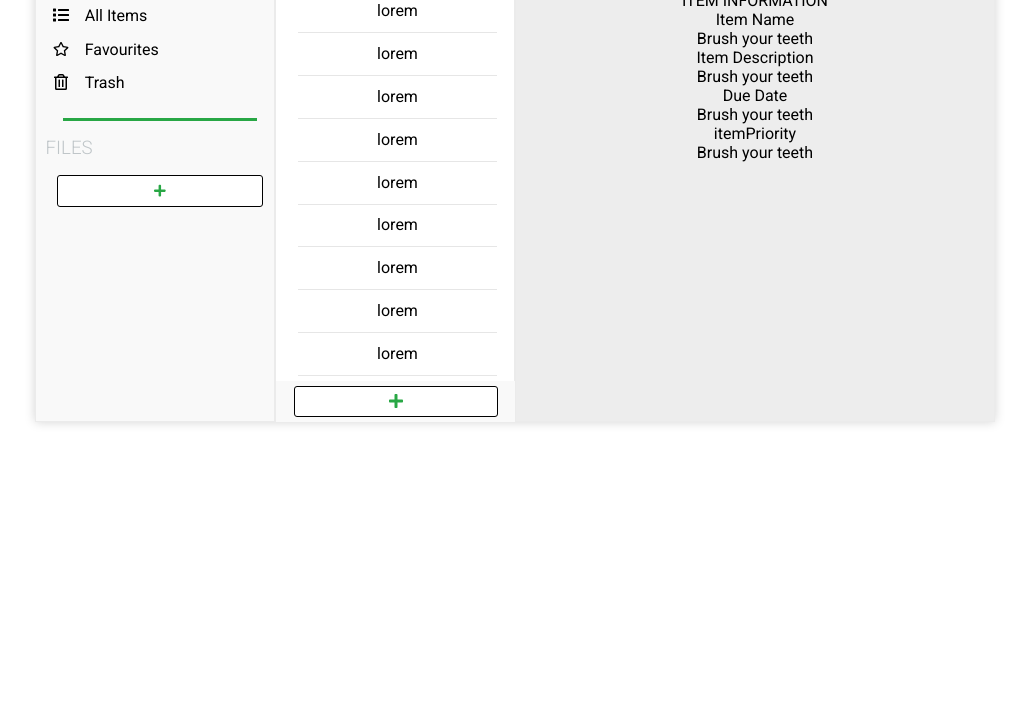
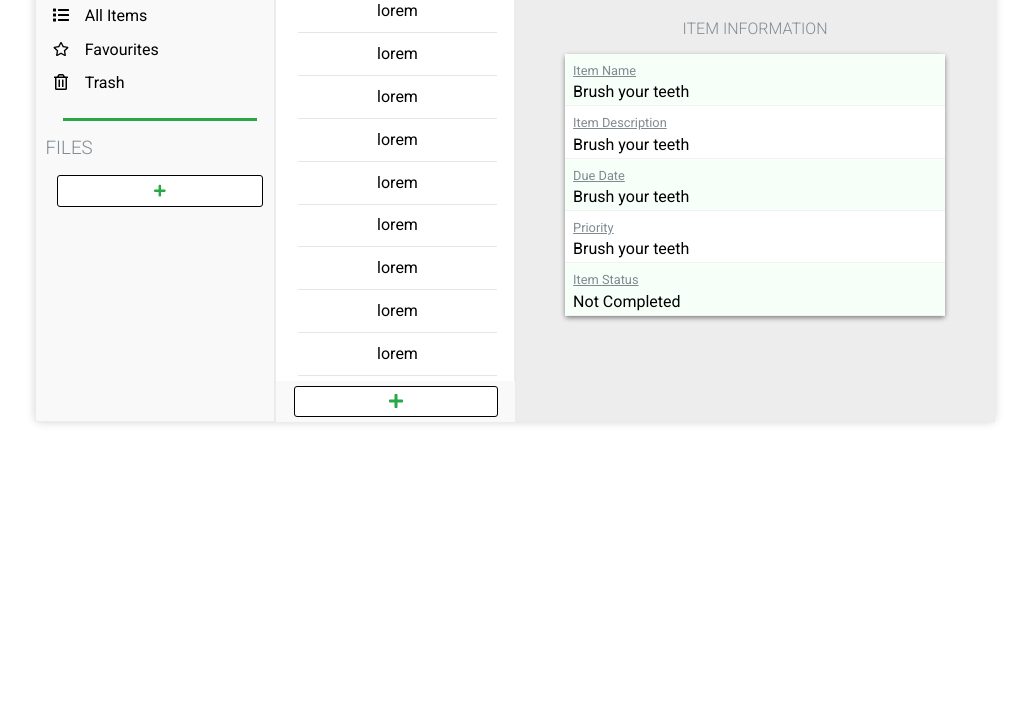
Before and after one commit to Mhmd-S/to-doList, a website built with webpack: page dist/index.html in a window 1280 px wide. Shown: the part 90-800 px from the top of the page, without its empty margins (125-1154 px from the left). Built offline with nearby package versions, Linux system fonts and the light colour scheme.

Commit message:
type: feature -Completed the main desgin for the website

```diff
--- a/src/style.css
+++ b/src/style.css
@@ -24,9 +24,11 @@
     "a b c c";
     box-shadow: 0px 0px 10px 0px rgba(0, 0, 0, 0.171);
     font-family: 'Roboto', sans-serif;
+    border-radius: 5px;
 }
 
 #header {
+    border-radius: 5px 5px 0px 0px;
     font-size: 2rem;
     background-color: #28a745;
     width: 100%;
@@ -46,7 +48,6 @@
     background-color: #f9f9f9;
     display: flex;
     flex-direction: column;
-
 }
 
 #column1 > li {
@@ -125,7 +126,7 @@
 
 .miniHeader {
     font: .8rem;
-    color: #bfc5c8;
+    color: #808b91;
     font-weight:300 ;
     left: 1em;
     margin: 0 0 1rem 0;
@@ -173,3 +174,47 @@
 #plusWrapper:hover {
     background-color:#fbfbfb;
 }
+
+#column3Wrapper {
+    width: 100%;
+    height: 100%;
+    padding: 1.75rem;
+    display: flex;
+    flex-direction: column;
+    align-items: center;
+}
+
+.itemInfo {
+    width: 90%;
+    height: 70%;
+    border-radius: 3px;
+    box-shadow: 0px 2px 5px rgba(0, 0, 0, 0.459);
+    background-color: #ffffff;
+    display: flex;
+    flex-direction: column;
+    text-align: left;
+}
+
+.itemInfoRow {
+    display: flex;
+    flex-direction: column;
+    justify-content: space-evenly;
+    height: 20%;
+    padding-left:0.5rem;
+    padding-top: 0.3rem;
+    border-bottom:1px solid #f2f2f2 ;
+}
+
+.itemInfo > :nth-child(odd) {
+    background-color: #f7fff9;
+}
+
+.itemMiniHeader {
+    font-size: 0.8rem;
+    color: #808b91;
+    text-decoration: underline;
+}
+
+.itemMiniDesc {
+    font: .9rem;
+}
```
Also changed, not shown: dist/index.html, 1 other file.
